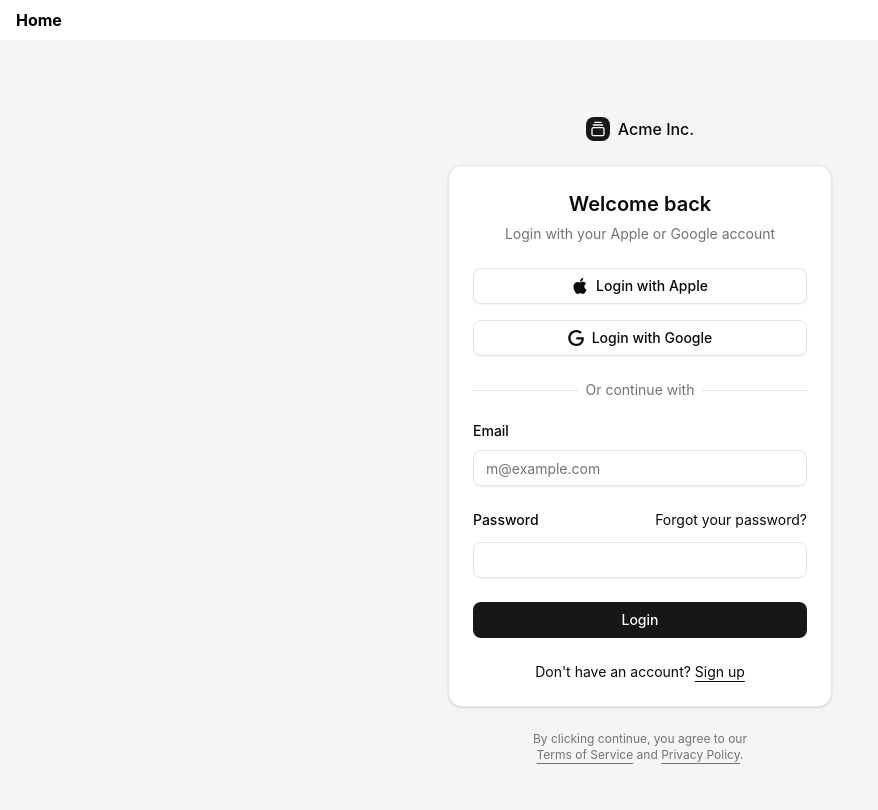
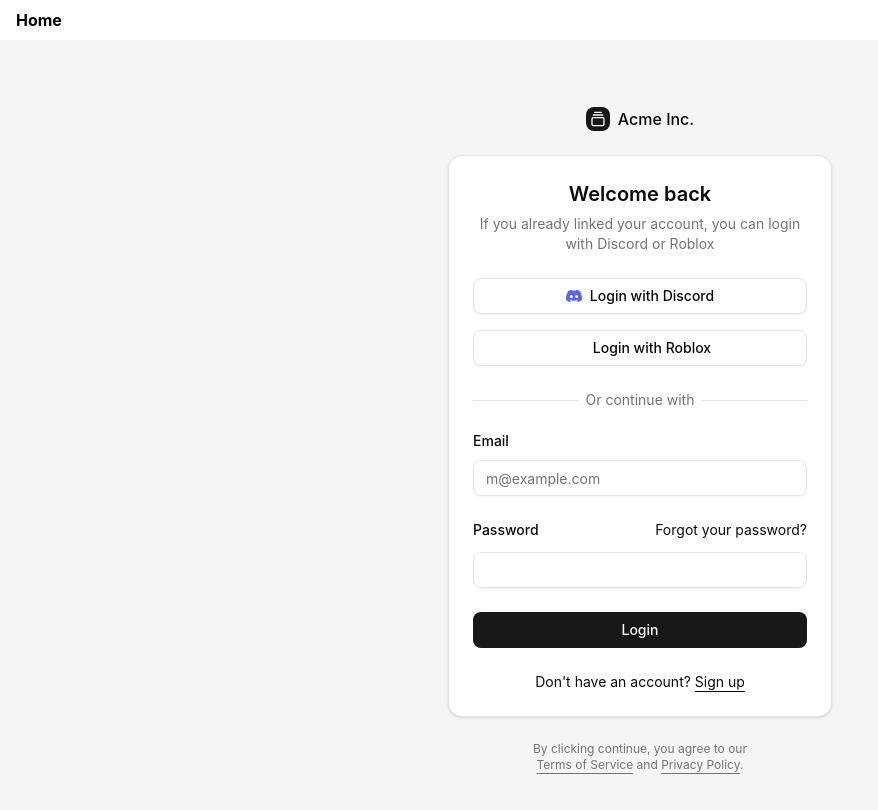
Before and after one commit to lhqezio/bloxtr8, a React app in the folder apps/web-app/: page /login in a window 1280 px wide. Shown: the top 810 px of the page, without its empty margins (0-878 px from the left). Built offline with nearby package versions, Linux system fonts and the light colour scheme; the HTML template or start-up script is replaced by a standard one.

Commit message:
add logos

```diff
--- a/apps/web-app/src/components/login-form.tsx
+++ b/apps/web-app/src/components/login-form.tsx
@@ -1,3 +1,4 @@
+import { Link } from '@tanstack/react-router'
 import { cn } from "@/lib/utils"
 import { Button } from "@/components/ui/button"
 import {
@@ -9,6 +10,8 @@
 } from "@/components/ui/card"
 import { Input } from "@/components/ui/input"
 import { Label } from "@/components/ui/label"
+import { Discord } from "@/components/logo/Discord"
+import { Roblox } from "@/components/logo/Roblox"
 
 export function LoginForm({
   className,
@@ -20,7 +23,7 @@
         <CardHeader className="text-center">
           <CardTitle className="text-xl">Welcome back</CardTitle>
           <CardDescription>
-            Login with your Apple or Google account
+            If you already linked your account, you can login with Discord or Roblox
           </CardDescription>
         </CardHeader>
         <CardContent>
@@ -28,22 +31,12 @@
             <div className="grid gap-6">
               <div className="flex flex-col gap-4">
                 <Button variant="outline" className="w-full">
-                  <svg xmlns="http://www.w3.org/2000/svg" viewBox="0 0 24 24">
-                    <path
-                      d="M12.152 6.896c-.948 0-2.415-1.078-3.96-1.04-2.04.027-3.91 1.183-4.961 3.014-2.117 3.675-.546 9.103 1.519 12.09 1.013 1.454 2.208 3.09 3.792 3.039 1.52-.065 2.09-.987 3.935-.987 1.831 0 2.35.987 3.96.948 1.637-.026 2.676-1.48 3.676-2.948 1.156-1.688 1.636-3.325 1.662-3.415-.039-.013-3.182-1.221-3.22-4.857-.026-3.04 2.48-4.494 2.597-4.559-1.429-2.09-3.623-2.324-4.39-2.376-2-.156-3.675 1.09-4.61 1.09zM15.53 3.83c.843-1.012 1.4-2.427 1.245-3.83-1.207.052-2.662.805-3.532 1.818-.78.896-1.454 2.338-1.273 3.714 1.338.104 2.715-.688 3.559-1.701"
-                      fill="currentColor"
-                    />
-                  </svg>
-                  Login with Apple
+                  <Discord/>
+                  Login with Discord
                 </Button>
                 <Button variant="outline" className="w-full">
-                  <svg xmlns="http://www.w3.org/2000/svg" viewBox="0 0 24 24">
-                    <path
-                      d="M12.48 10.92v3.28h7.84c-.24 1.84-.853 3.187-1.787 4.133-1.147 1.147-2.933 2.4-6.053 2.4-4.827 0-8.6-3.893-8.6-8.72s3.773-8.72 8.6-8.72c2.6 0 4.507 1.027 5.907 2.347l2.307-2.307C18.747 1.44 16.133 0 12.48 0 5.867 0 .307 5.387.307 12s5.56 12 12.173 12c3.573 0 6.267-1.173 8.373-3.36 2.16-2.16 2.84-5.213 2.84-7.667 0-.76-.053-1.467-.173-2.053H12.48z"
-                      fill="currentColor"
-                    />
-                  </svg>
-                  Login with Google
+                  <Roblox className="bg-red"/>
+                  Login with Roblox
                 </Button>
               </div>
               <div className="after:border-border relative text-center text-sm after:absolute after:inset-0 after:top-1/2 after:z-0 after:flex after:items-center after:border-t">
@@ -79,9 +72,9 @@
               </div>
               <div className="text-center text-sm">
                 Don&apos;t have an account?{" "}
-                <a href="#" className="underline underline-offset-4">
+                <Link to="/register" className="underline underline-offset-4">
                   Sign up
-                </a>
+                </Link>
               </div>
             </div>
           </form>
--- /dev/null
+++ b/apps/web-app/src/components/logo/Discord.tsx
@@ -0,0 +1,12 @@
+import * as React from "react";
+
+const Discord = (props: React.SVGProps<SVGSVGElement>) => (
+  <svg {...props} viewBox="0 0 256 199" preserveAspectRatio="xMidYMid">
+    <path
+      d="M216.856 16.597A208.502 208.502 0 0 0 164.042 0c-2.275 4.113-4.933 9.645-6.766 14.046-19.692-2.961-39.203-2.961-58.533 0-1.832-4.4-4.55-9.933-6.846-14.046a207.809 207.809 0 0 0-52.855 16.638C5.618 67.147-3.443 116.4 1.087 164.956c22.169 16.555 43.653 26.612 64.775 33.193A161.094 161.094 0 0 0 79.735 175.3a136.413 136.413 0 0 1-21.846-10.632 108.636 108.636 0 0 0 5.356-4.237c42.122 19.702 87.89 19.702 129.51 0a131.66 131.66 0 0 0 5.355 4.237 136.07 136.07 0 0 1-21.886 10.653c4.006 8.02 8.638 15.67 13.873 22.848 21.142-6.58 42.646-16.637 64.815-33.213 5.316-56.288-9.08-105.09-38.056-148.36ZM85.474 135.095c-12.645 0-23.015-11.805-23.015-26.18s10.149-26.2 23.015-26.2c12.867 0 23.236 11.804 23.015 26.2.02 14.375-10.148 26.18-23.015 26.18Zm85.051 0c-12.645 0-23.014-11.805-23.014-26.18s10.148-26.2 23.014-26.2c12.867 0 23.236 11.804 23.015 26.2 0 14.375-10.148 26.18-23.015 26.18Z"
+      fill="#5865F2"
+    />
+  </svg>
+);
+
+export { Discord };
--- /dev/null
+++ b/apps/web-app/src/components/logo/Roblox.tsx
@@ -0,0 +1,14 @@
+import * as React from "react";
+
+const Roblox = (props: React.SVGProps<SVGSVGElement>) => (
+  <svg {...props} fill="none" viewBox="0 0 564 115">
+    <g mask="url(#roblox__a)">
+      <path
+        fill="#fff"
+        d="M87.73 71.45l14.73 26.97H75.13L62.68 75.37h-11.8v23.05H26V16.7h45.52c18.83 0 30.78 10.45 30.78 29.24 0 12.1-5.57 20.76-14.57 25.5zm-36.84-33.5v16.17h17.68c5.24 0 8.52-3.1 8.52-8.17 0-5.06-3.28-8-8.52-8H50.9zm130.66 66.51l-74.5-20.1L127.03 10l37.24 10.05 37.25 10.05-19.97 74.36zm-14.08-54.75L146.67 44l-5.56 20.76 20.79 5.72 5.57-20.76zm119.36 25.66c0 15.69-9.99 23.05-25.54 23.05h-48.8V16.7h47.16c15.56 0 25.54 8 25.54 22.06 0 8.83-3.27 14.71-9.5 18.8 7.05 3.1 11.14 9.3 11.14 17.8zm-50.1-39.05v12.1h16.2c4.42 0 7.04-1.97 7.04-6.22 0-3.92-2.62-5.88-7.04-5.88h-16.2zm0 42.49h18.17c4.26 0 6.72-2.29 6.72-6.21 0-4.25-2.45-6.21-6.72-6.21h-18.17V78.8zm62.38-62.1h24.88v57.52h35.7v24.19H299.1V16.71zm152.11 40.86a42.43 42.43 0 01-26.28 39.25 42.64 42.64 0 01-46.4-9.21 42.46 42.46 0 0130.1-72.53 42.56 42.56 0 0130.13 12.41 42.38 42.38 0 0112.45 30.07zm-24.89 0c0-10.14-8.02-18.15-17.68-18.15s-17.69 8.01-17.69 18.15c0 10.13 8.03 18.14 17.69 18.14 9.66 0 17.68-8.02 17.68-18.15zm84.82-1.31L538 98.42h-29.64l-14.73-24.03-15.23 24.03h-30.13l28-41.18-25.7-40.53h29.63l13.59 22.06 13.1-22.06h29.47l-25.21 39.55z"
+      />
+    </g>
+  </svg>
+);
+
+export { Roblox };
```
